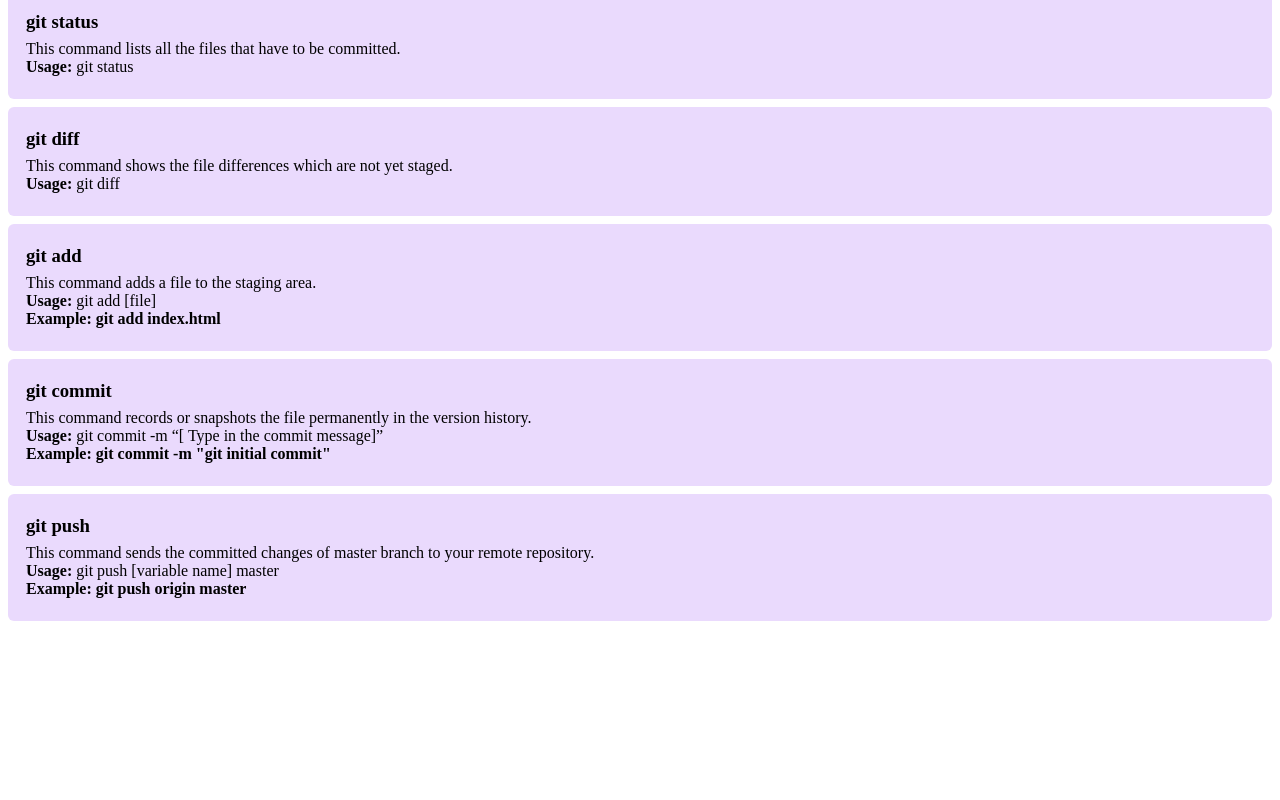
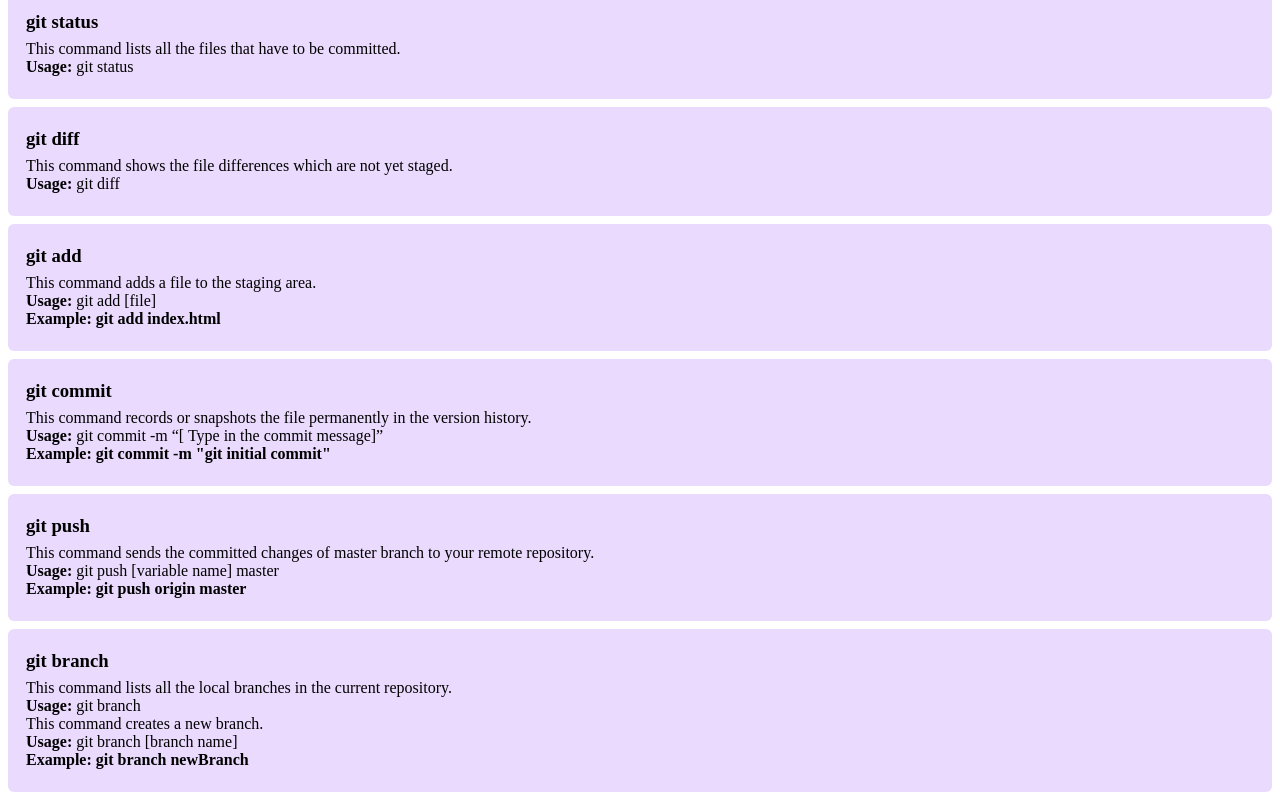
Before and after one commit to Mounika-sdet-9/git-tutorial, a plain HTML site: page index.html in a window 1280 px wide. Shown: the part 801-1601 px from the top of the page. Before the commit the page ends 1430 px from the top, so only its background shows below. Drawn offline with Linux system fonts and the light colour scheme.

Commit message:
intial commit on new branch

```diff
--- a/index.html
+++ b/index.html
@@ -100,5 +100,18 @@ span{
 	<p><span>Example: <span>git push origin master</p>
 </div>
 
+<div id="container">
+	<h3 class="title">git branch</h3>
+	<p>
+		This command lists all the local branches in the current repository.
+	</p>
+	<p><span>Usage: </span>git branch</p>
+	<p>
+		This command creates a new branch.
+	</p>
+	<p><span>Usage: </span>git branch [branch name]</p>
+	<p><span>Example: <span>git branch newBranch</p>
+</div>
+
 </body>
 </html>
```
